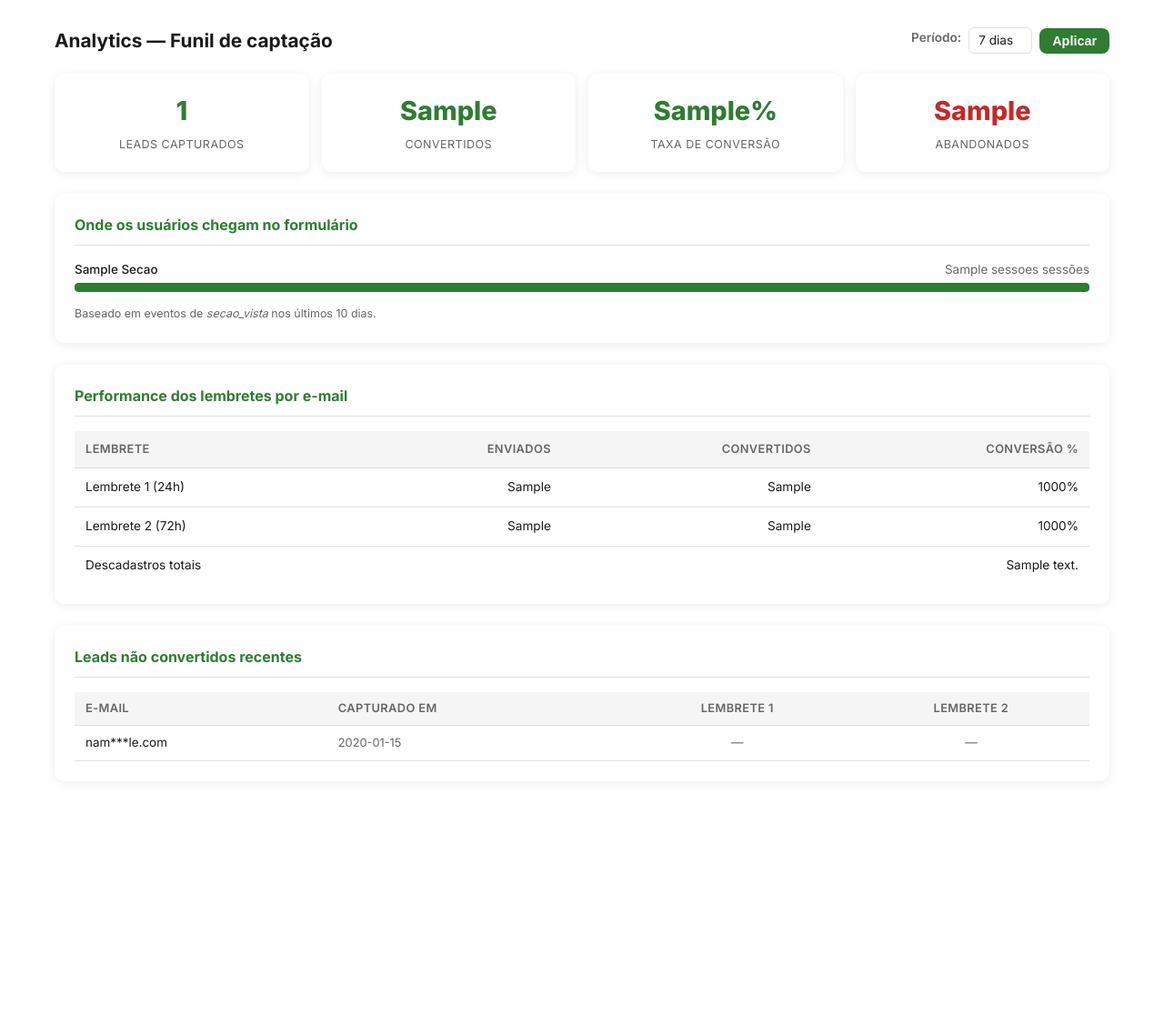
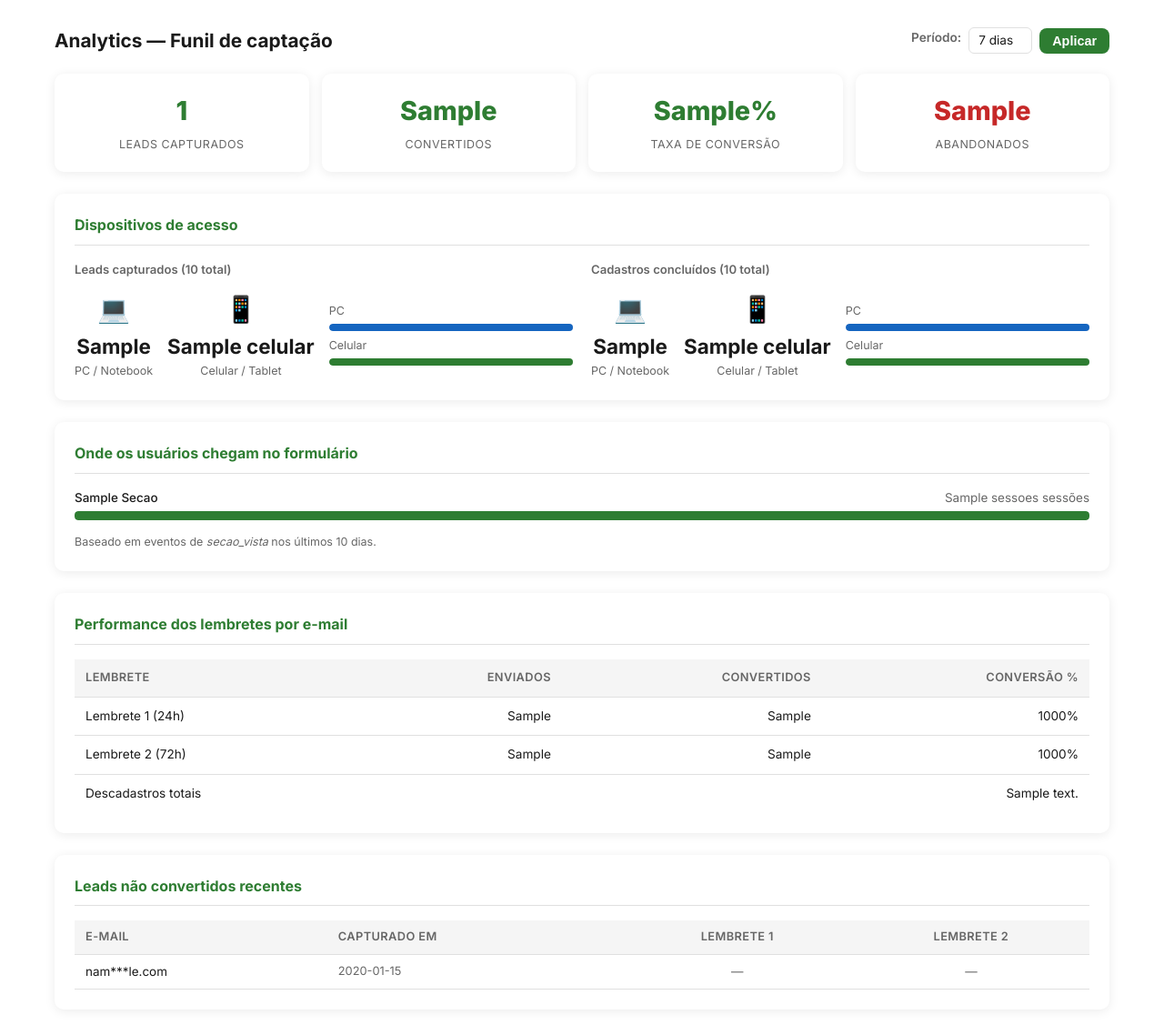
Before and after one commit to Pacheco2802/Sinsaudesp-Aposentadoria-Especial-Page, a Python web app: template templates/admin/analytics.html in a window 1280 px wide. Shown: the part 88-1226 px from the top of the page at 91% size. Before the commit the page ends 925 px from the top, so only its background shows below. Run offline with Jinja, Linux system fonts and the light colour scheme; the template is opened without the code that fills it: most values are stand-ins (such as "Sample title", 1, 10 or a date in 2020).

Commit message:
Fix: Informações sobre o dispositivo usado no cadastro

```diff
--- a/templates/admin/analytics.html
+++ b/templates/admin/analytics.html
@@ -57,6 +57,76 @@
       <div class="stat-card">
         <span class="stat-number" style="color:#c62828;">{{ leads_abandonados }}</span>
         <span class="stat-label">Abandonados</span>
+      </div>
+    </div>
+
+    <!-- Dispositivos -->
+    <div class="detail-card" style="margin-top:24px;">
+      <h3 style="font-size:1rem;font-weight:700;margin-bottom:16px;">Dispositivos de acesso</h3>
+      <div style="display:grid;grid-template-columns:1fr 1fr;gap:20px;">
+
+        <div>
+          <p style="font-size:0.82rem;font-weight:600;color:var(--cinza-texto);margin-bottom:10px;">
+            Leads capturados ({{ leads_disp.pc + leads_disp.celular }} total)
+          </p>
+          <div style="display:flex;gap:16px;align-items:center;flex-wrap:wrap;">
+            <div style="text-align:center;">
+              <div style="font-size:1.8rem;">💻</div>
+              <div style="font-size:1.4rem;font-weight:700;">{{ leads_disp.pc }}</div>
+              <div style="font-size:0.78rem;color:var(--cinza-texto);">PC / Notebook</div>
+            </div>
+            <div style="text-align:center;">
+              <div style="font-size:1.8rem;">📱</div>
+              <div style="font-size:1.4rem;font-weight:700;">{{ leads_disp.celular }}</div>
+              <div style="font-size:0.78rem;color:var(--cinza-texto);">Celular / Tablet</div>
+            </div>
+            {% set total_l = leads_disp.pc + leads_disp.celular %}
+            {% if total_l %}
+            <div style="flex:1;min-width:120px;">
+              <div style="font-size:0.78rem;color:var(--cinza-texto);margin-bottom:4px;">PC</div>
+              <div style="background:#eee;border-radius:4px;height:8px;overflow:hidden;margin-bottom:6px;">
+                <div style="background:var(--azul-gradiente);height:100%;width:{{ (leads_disp.pc / total_l * 100) | round | int }}%;border-radius:4px;"></div>
+              </div>
+              <div style="font-size:0.78rem;color:var(--cinza-texto);margin-bottom:4px;">Celular</div>
+              <div style="background:#eee;border-radius:4px;height:8px;overflow:hidden;">
+                <div style="background:var(--verde-principal);height:100%;width:{{ (leads_disp.celular / total_l * 100) | round | int }}%;border-radius:4px;"></div>
+              </div>
+            </div>
+            {% endif %}
+          </div>
+        </div>
+
+        <div>
+          <p style="font-size:0.82rem;font-weight:600;color:var(--cinza-texto);margin-bottom:10px;">
+            Cadastros concluídos ({{ cad_disp.pc + cad_disp.celular }} total)
+          </p>
+          <div style="display:flex;gap:16px;align-items:center;flex-wrap:wrap;">
+            <div style="text-align:center;">
+              <div style="font-size:1.8rem;">💻</div>
+              <div style="font-size:1.4rem;font-weight:700;">{{ cad_disp.pc }}</div>
+              <div style="font-size:0.78rem;color:var(--cinza-texto);">PC / Notebook</div>
+            </div>
+            <div style="text-align:center;">
+              <div style="font-size:1.8rem;">📱</div>
+              <div style="font-size:1.4rem;font-weight:700;">{{ cad_disp.celular }}</div>
+              <div style="font-size:0.78rem;color:var(--cinza-texto);">Celular / Tablet</div>
+            </div>
+            {% set total_c = cad_disp.pc + cad_disp.celular %}
+            {% if total_c %}
+            <div style="flex:1;min-width:120px;">
+              <div style="font-size:0.78rem;color:var(--cinza-texto);margin-bottom:4px;">PC</div>
+              <div style="background:#eee;border-radius:4px;height:8px;overflow:hidden;margin-bottom:6px;">
+                <div style="background:var(--azul-gradiente);height:100%;width:{{ (cad_disp.pc / total_c * 100) | round | int }}%;border-radius:4px;"></div>
+              </div>
+              <div style="font-size:0.78rem;color:var(--cinza-texto);margin-bottom:4px;">Celular</div>
+              <div style="background:#eee;border-radius:4px;height:8px;overflow:hidden;">
+                <div style="background:var(--verde-principal);height:100%;width:{{ (cad_disp.celular / total_c * 100) | round | int }}%;border-radius:4px;"></div>
+              </div>
+            </div>
+            {% endif %}
+          </div>
+        </div>
+
       </div>
     </div>
 
--- a/templates/admin/dashboard.html
+++ b/templates/admin/dashboard.html
@@ -94,6 +94,11 @@
               {% if c.nota_interna %}
               <span title="{{ c.nota_interna }}" style="cursor: help;">📝</span>
               {% endif %}
+              {% set disp = dispositivo(c.user_agent) %}
+              <span title="{{ 'Celular/Tablet' if disp == 'celular' else ('PC / Notebook' if disp == 'pc' else 'Dispositivo desconhecido') }}"
+                    style="font-size:0.75rem;opacity:0.7;cursor:default;">
+                {{ '📱' if disp == 'celular' else '💻' }}
+              </span>
             </td>
             <td style="font-family: monospace; font-size: 0.85rem;">{{ c.cpf }}</td>
             <td>{{ c.hospital }}</td>
```
Also changed, not shown: email_service.py (+4 -4 lines), main.py (+28 -0 lines), templates/admin/detalhe.html (+9 -0 lines).
